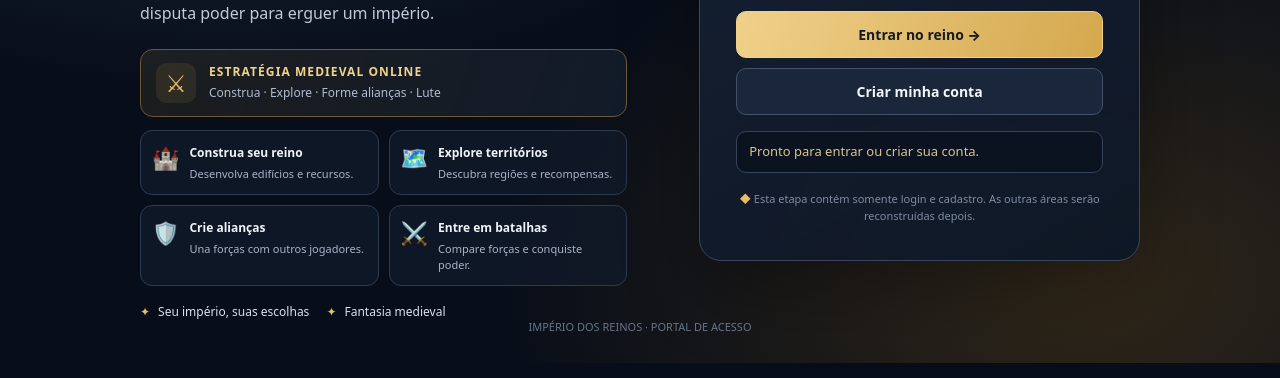
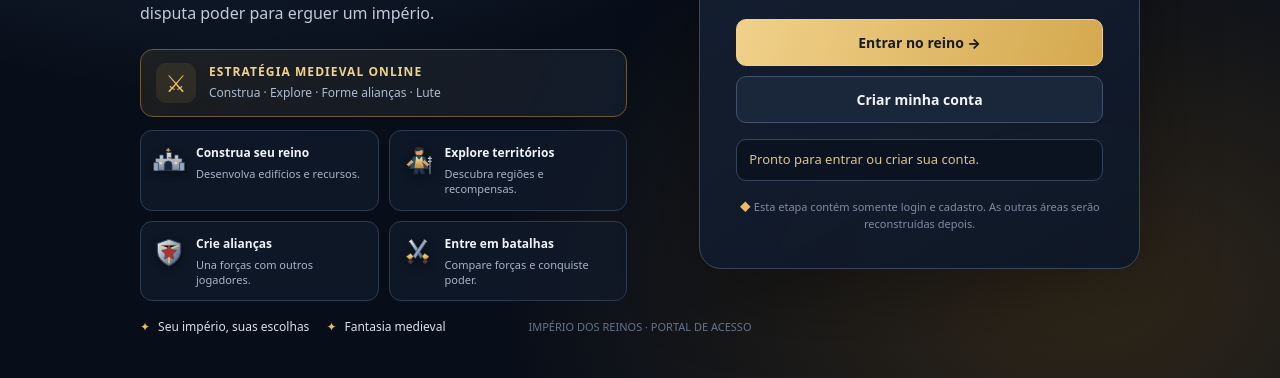
Before and after one commit to NANDOBRTV/rpg-online, a website: page index.html in a window 1280 px wide. Shown: the part 455-833 px from the top of the page. Drawn offline with nearby package versions, Linux system fonts and the light colour scheme.

Commit message:
Integrate custom medieval sprites into login feature cards

```diff
--- a/index.html
+++ b/index.html
@@ -11,11 +11,11 @@
 .brand{padding:20px 0}.badge{display:inline-flex;align-items:center;gap:9px;border:1px solid #78633c;background:#151b25;border-radius:999px;padding:8px 13px;color:#f2d99d;font-size:11px;font-weight:800;letter-spacing:.12em}.dot{width:7px;height:7px;border-radius:50%;background:#8be0a0;box-shadow:0 0 12px #8be0a0}
 .emblem{width:112px;height:112px;margin:30px 0 22px;border:1px solid #8a6b36;border-radius:30px;display:grid;place-items:center;position:relative;background:linear-gradient(145deg,#28364b,#121a28);box-shadow:0 0 55px #d9a74419,inset 0 0 28px #d9a7440b}.emblem:before{content:"";position:absolute;inset:8px;border:1px solid #8a6b3655;border-radius:23px;transform:rotate(8deg)}.crown{font-size:51px;color:var(--gold);text-shadow:0 0 24px #e7bd6744}
 .eyebrow{color:var(--gold);text-transform:uppercase;letter-spacing:.19em;font-size:11px;font-weight:800}h1{font-size:clamp(38px,5vw,58px);line-height:1.05;letter-spacing:-.04em;margin:12px 0 17px}h1 span{color:var(--gold)}.lead{max-width:430px;color:#c0cada;margin:0}.game-type{display:flex;align-items:center;gap:13px;margin-top:24px;padding:13px 15px;border:1px solid #6c5834;border-radius:13px;background:linear-gradient(110deg,#d5a94b18,#121b2a)}.genre-icon{width:40px;height:40px;display:grid;place-items:center;border-radius:10px;background:#d9ad4b1a;color:var(--gold);font-size:24px}.game-type strong{display:block;font-size:12px;letter-spacing:.09em;color:#f1d28b}.game-type small{display:block;margin-top:3px;color:#aebbd0;font-size:12px}
-.feature-grid{display:grid;grid-template-columns:1fr 1fr;gap:10px;margin-top:13px}.feature-card{display:flex;align-items:flex-start;gap:10px;padding:13px 11px;border:1px solid #2d3b51;border-radius:12px;background:#111b2bba;min-width:0}.feature-card>span{font-size:22px;line-height:1.25}.feature-card strong{display:block;font-size:12px;color:#f0f3f8}.feature-card small{display:block;font-size:11px;line-height:1.4;color:#a8b3c7;margin-top:4px}.perks{display:flex;gap:17px;flex-wrap:wrap;margin-top:17px;color:#d9e0ed;font-size:12px}.perks span:before{content:"✦";color:var(--gold);margin-right:8px}
+.feature-grid{display:grid;grid-template-columns:1fr 1fr;gap:10px;margin-top:13px}.feature-card{display:flex;align-items:flex-start;gap:10px;padding:13px 11px;border:1px solid #2d3b51;border-radius:12px;background:#111b2bba;min-width:0}.feature-card>span{font-size:22px;line-height:1.25}.sprite-icon{width:34px;height:34px;flex:0 0 34px;display:grid;place-items:center}.sprite-icon svg{width:100%;height:100%;overflow:visible;filter:drop-shadow(0 2px 4px #0007)}.feature-card strong{display:block;font-size:12px;color:#f0f3f8}.feature-card small{display:block;font-size:11px;line-height:1.4;color:#a8b3c7;margin-top:4px}.perks{display:flex;gap:17px;flex-wrap:wrap;margin-top:17px;color:#d9e0ed;font-size:12px}.perks span:before{content:"✦";color:var(--gold);margin-right:8px}
 .panel{background:linear-gradient(150deg,#182438f5,#0e1726f7);border:1px solid #39465c;border-radius:22px;padding:clamp(22px,4vw,36px);box-shadow:0 24px 80px #0005;backdrop-filter:blur(10px)}.panel-head{display:flex;align-items:center;gap:13px;margin-bottom:12px}.mini-emblem{width:46px;height:46px;display:grid;place-items:center;border-radius:13px;border:1px solid #6c5834;color:var(--gold);font-size:25px;background:#222638}h2{font-size:25px;margin:2px 0 0;letter-spacing:-.02em}.intro{color:var(--muted);font-size:14px;margin:12px 0 23px}
 label{display:block;font-size:13px;font-weight:700;color:#e3e8f1;margin:16px 0 7px}.input-wrap{display:flex;align-items:center;gap:11px;border:1px solid #3a4960;background:#090f1b;border-radius:11px;padding:0 13px;transition:border .2s,box-shadow .2s}.input-wrap:focus-within{border-color:var(--gold);box-shadow:0 0 0 3px #e7bd671b}.input-wrap span{color:var(--gold);font-size:17px}input{width:100%;min-width:0;border:0;outline:0;background:transparent;color:var(--text);font:inherit;padding:13px 0}input::placeholder{color:#68778e}
 .actions{display:grid;gap:10px;margin-top:22px}button{min-height:47px;border-radius:10px;padding:12px 15px;font:inherit;font-size:14px;font-weight:800;cursor:pointer;transition:transform .15s,opacity .15s,border-color .15s}button:hover{transform:translateY(-1px)}button:disabled{opacity:.55;cursor:wait;transform:none}.primary{background:linear-gradient(110deg,#f0d18a,#d4a84e);color:#171a21;border:1px solid #f0d18a}.secondary{background:#1a2639;border:1px solid #43516a;color:#f2f5fb}.logout{background:transparent;border:1px solid #5b687d;color:#d8dfeb}.status{min-height:42px;margin-top:16px;border:1px solid #35445a;border-radius:10px;padding:10px 12px;color:#d9c48e;background:#0b1320;font-size:13px;overflow-wrap:anywhere}.status.good{color:#a6edb4;border-color:#315d43}.status.error{color:#ffaaaa;border-color:#754040}.footnote{margin:18px 0 0;text-align:center;color:#7f8ca1;font-size:11px}.footnote span{color:var(--gold)}footer{position:fixed;bottom:10px;color:#66748a;font-size:11px;text-align:center}
-[hidden]{display:none!important}@media(max-width:740px){body{padding:20px 15px 35px;align-items:start}.login-layout{grid-template-columns:1fr;gap:24px;max-width:460px}.brand{padding:10px 0 0}.emblem{width:76px;height:76px;margin:18px 0}.crown{font-size:36px}.emblem:before{inset:5px;border-radius:20px}h1{font-size:38px;margin:10px 0}.lead{font-size:14px}.game-type{margin-top:17px}.feature-grid{gap:8px}.feature-card{padding:11px 9px}.feature-card>span{font-size:20px}.feature-card strong{font-size:11px}.feature-card small{font-size:10px}.perks{margin-top:13px;gap:8px 15px}.panel{padding:23px}.panel h2{font-size:23px}footer{position:static;margin-top:20px}}
+[hidden]{display:none!important}@media(max-width:740px){body{padding:20px 15px 35px;align-items:start}.login-layout{grid-template-columns:1fr;gap:24px;max-width:460px}.brand{padding:10px 0 0}.emblem{width:76px;height:76px;margin:18px 0}.crown{font-size:36px}.emblem:before{inset:5px;border-radius:20px}h1{font-size:38px;margin:10px 0}.lead{font-size:14px}.game-type{margin-top:17px}.feature-grid{gap:8px}.feature-card{padding:11px 9px}.feature-card>span{font-size:20px}.sprite-icon{width:30px;height:30px;flex-basis:30px}.feature-card strong{font-size:11px}.feature-card small{font-size:10px}.perks{margin-top:13px;gap:8px 15px}.panel{padding:23px}.panel h2{font-size:23px}footer{position:static;margin-top:20px}}
 @media(prefers-reduced-motion:reduce){*,*:before,*:after{transition:none!important;scroll-behavior:auto!important}}
 </style>
 <script src="https://cdn.jsdelivr.net/npm/@supabase/supabase-js@2"></script>
@@ -30,10 +30,10 @@ label{display:block;font-size:13px;font-weight:700;color:#e3e8f1;margin:16px 0 7
 <p class="lead">Um jogo de estratégia medieval em que você constrói seu reino, administra recursos, explora territórios e disputa poder para erguer um império.</p>
 <div class="game-type"><span class="genre-icon" aria-hidden="true">⚔</span><div><strong>ESTRATÉGIA MEDIEVAL ONLINE</strong><small>Construa · Explore · Forme alianças · Lute</small></div></div>
 <div class="feature-grid" aria-label="Características do jogo">
-<div class="feature-card"><span aria-hidden="true">🏰</span><div><strong>Construa seu reino</strong><small>Desenvolva edifícios e recursos.</small></div></div>
-<div class="feature-card"><span aria-hidden="true">🗺️</span><div><strong>Explore territórios</strong><small>Descubra regiões e recompensas.</small></div></div>
-<div class="feature-card"><span aria-hidden="true">🛡️</span><div><strong>Crie alianças</strong><small>Una forças com outros jogadores.</small></div></div>
-<div class="feature-card"><span aria-hidden="true">⚔️</span><div><strong>Entre em batalhas</strong><small>Compare forças e conquiste poder.</small></div></div>
+<div class="feature-card"><span class="sprite-icon" aria-hidden="true"><svg viewBox="0 0 170 130"><use href="/assets/sprites/imperio-sprites.svg#castle"></use></svg></span><div><strong>Construa seu reino</strong><small>Desenvolva edifícios e recursos.</small></div></div>
+<div class="feature-card"><span class="sprite-icon" aria-hidden="true"><svg viewBox="0 0 150 135"><use href="/assets/sprites/imperio-sprites.svg#explorer"></use></svg></span><div><strong>Explore territórios</strong><small>Descubra regiões e recompensas.</small></div></div>
+<div class="feature-card"><span class="sprite-icon" aria-hidden="true"><svg viewBox="0 0 160 135"><use href="/assets/sprites/imperio-sprites.svg#shield"></use></svg></span><div><strong>Crie alianças</strong><small>Una forças com outros jogadores.</small></div></div>
+<div class="feature-card"><span class="sprite-icon" aria-hidden="true"><svg viewBox="0 0 160 135"><use href="/assets/sprites/imperio-sprites.svg#swords"></use></svg></span><div><strong>Entre em batalhas</strong><small>Compare forças e conquiste poder.</small></div></div>
 </div>
 <div class="perks"><span>Seu império, suas escolhas</span><span>Fantasia medieval</span></div>
 </section>
```
